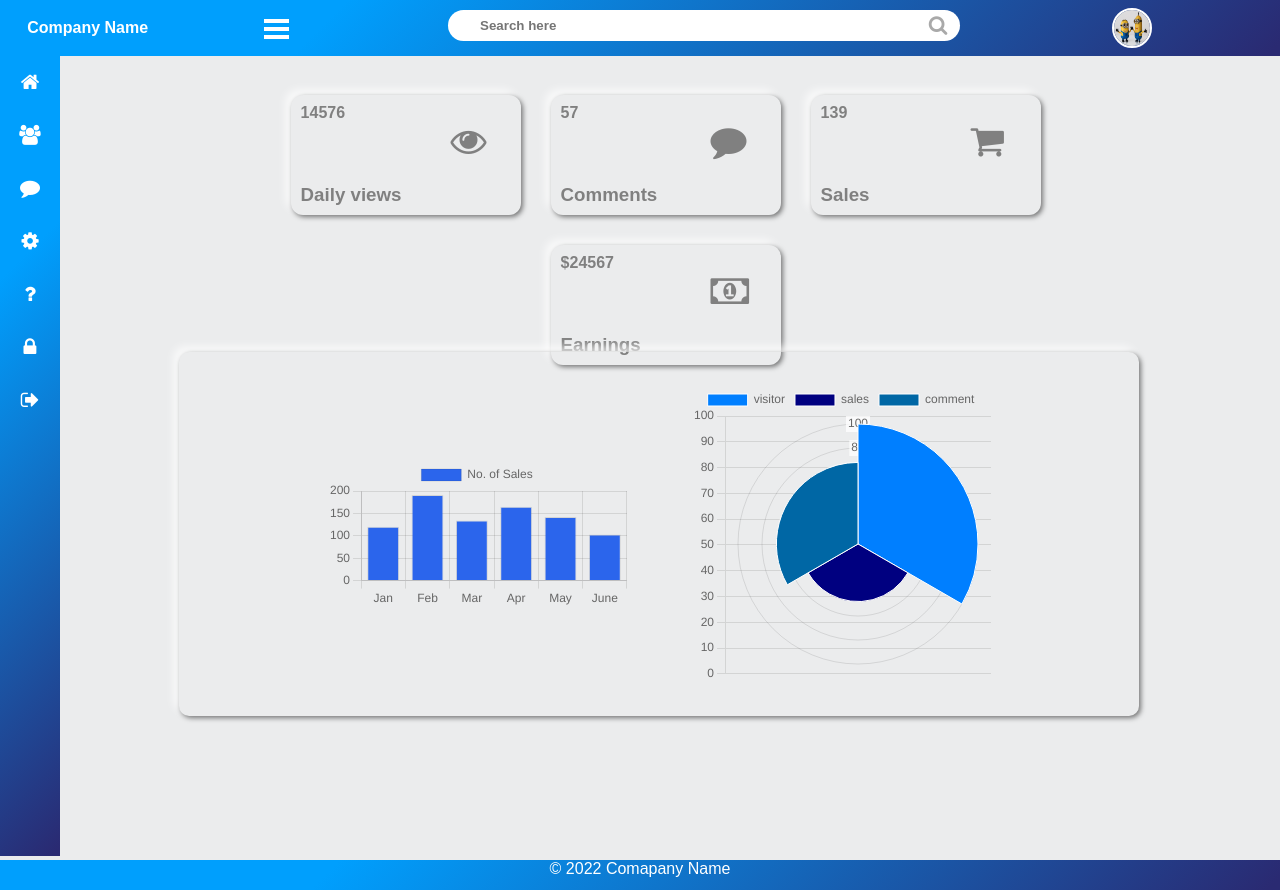
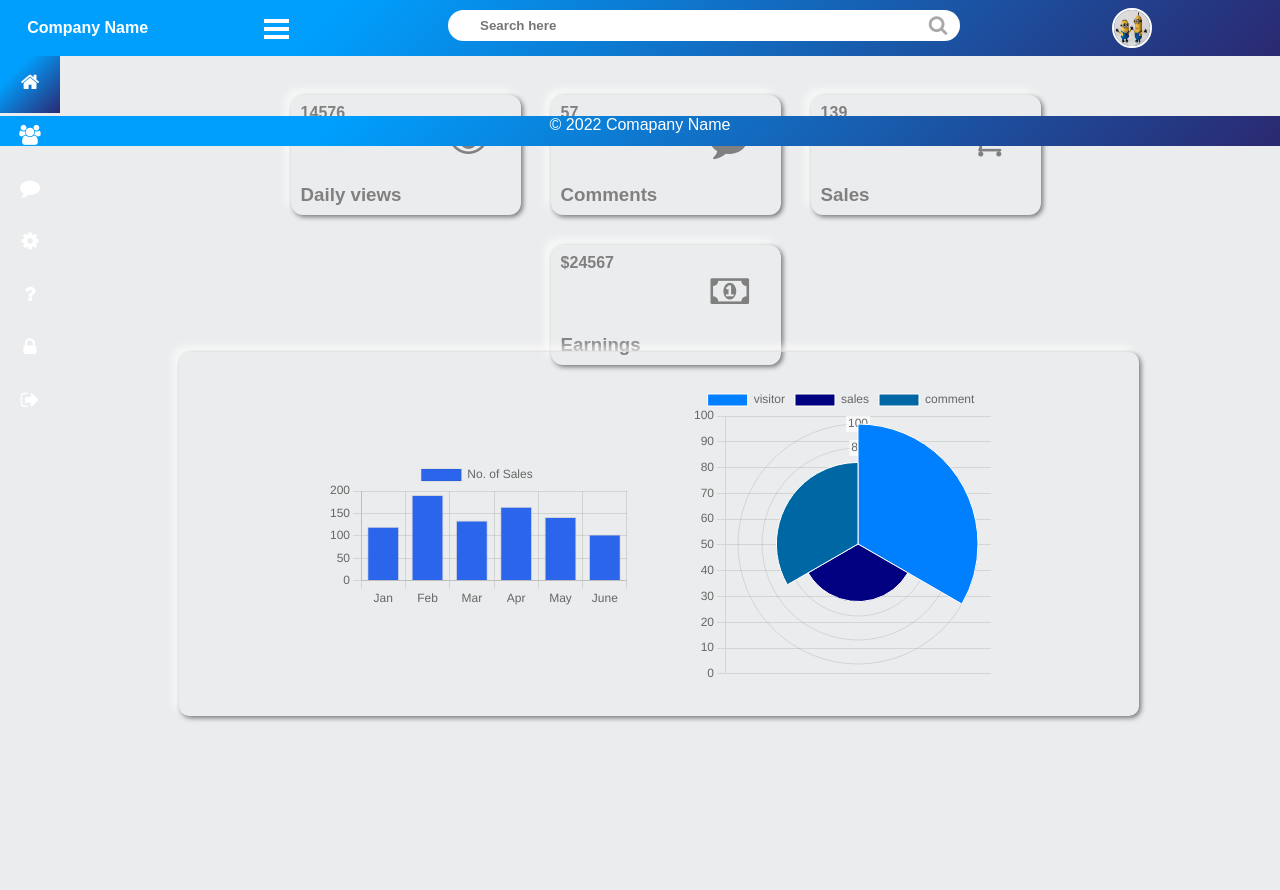
Before and after one commit to SatyamJS/dashboard, a React (Create React App) app: page / in a window 1280 px wide. After the commit the page ends 800 px from the top, so only its background shows below. Built offline with nearby package versions, Linux system fonts and the light colour scheme.

Commit message:
Update App.css

```diff
--- a/src/App.css
+++ b/src/App.css
@@ -9,6 +9,7 @@
 
 body{
   background-color:#ebeced;
+  position:relative;
 }
 .header{
   padding:1.2rem;
```
